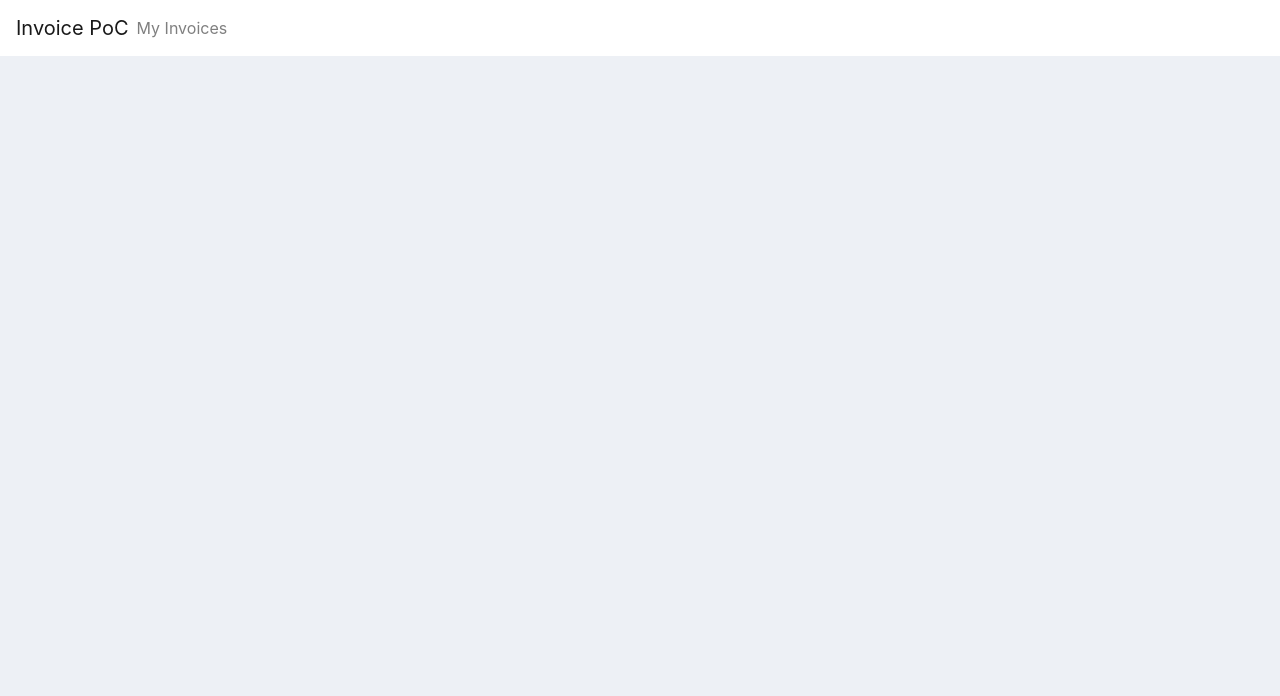
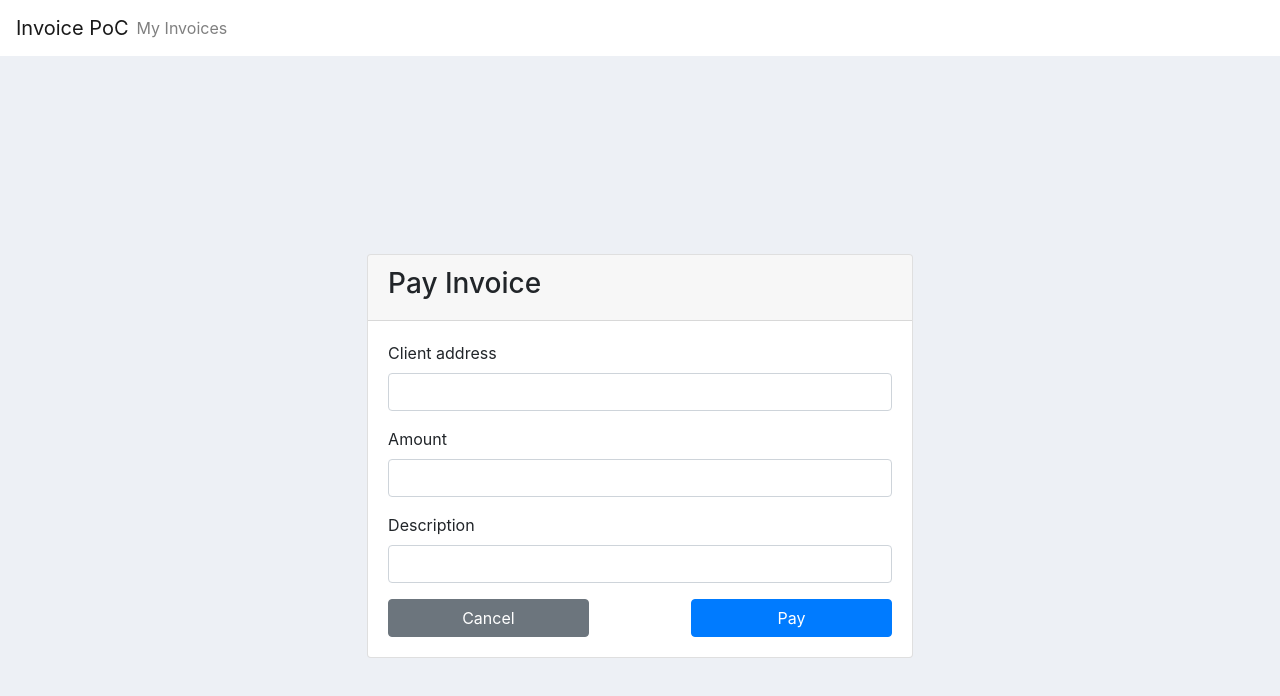
Before and after one commit to LiskArchive/lisk-sdk-examples, a React (Create React App) app in the folder invoice/client/: page /pay-invoice in a window 1280 px wide. Shown: the top 696 px of the page. Built offline with nearby package versions, Linux system fonts and the light colour scheme.

Commit message:
:seedling: Create PayInvoicePage

```diff
--- a/invoice/client/src/components/App.js
+++ b/invoice/client/src/components/App.js
@@ -5,6 +5,7 @@ import { BrowserRouter as Router, Route } from 'react-router-dom';
 import SignInPage from './SignInPage';
 import InvoicesPage from './InvoicesPage';
 import SendInvoicePage from './SendInvoicePage';
+import PayInvoicePage from './PayInvoicePage';
 import Header from './Header';
 import './App.css';
 
@@ -19,6 +20,7 @@ function App() {
               <Route path="/" exact component={SignInPage} />
               <Route path="/invoices" component={InvoicesPage} />
               <Route path="/send-invoice" component={SendInvoicePage} />
+              <Route path="/pay-invoice" component={PayInvoicePage} />
             </Col>
           </Row>
         </Grid>
--- a/invoice/client/src/components/InvoicesPage.js
+++ b/invoice/client/src/components/InvoicesPage.js
@@ -66,7 +66,13 @@ function InvoicesPage({ location }) {
                       <td>{date}</td>
                       <td>{details}</td>
                       <td>{amount}</td>
-                      <td>{paidStatus ? 'Paid' : 'Not paid'}</td>
+                      <td>{paidStatus ?
+                        'Paid' :
+                        <Link to={`/pay-invoice?address=${address}&amount=${amount}`}>
+                          <Button>Pay</Button>
+                        </Link>
+                        }
+                      </td>
                     </tr>
                   ))}
               </tbody>
--- /dev/null
+++ b/invoice/client/src/components/PayInvoicePage.js
@@ -0,0 +1,157 @@
+import {
+  Button,
+  Form, FormGroup, Label, Input, FormFeedback,
+  Card, CardHeader, CardBody,
+} from 'reactstrap';
+import { FontAwesomeIcon } from '@fortawesome/react-fontawesome';
+import { Link } from 'react-router-dom';
+import { Row, Col } from 'react-flexbox-grid';
+import { faCheck, faTimes, faCircleNotch } from '@fortawesome/free-solid-svg-icons';
+import PropTypes from 'prop-types';
+import React from 'react';
+
+function PayInvoicePage({ location }) {
+  const inputs = {
+    address: {
+      label: 'Client address',
+      isValid: value => value.match(/^[1-9]\d{0,19}L$/),
+    },
+    amount: {
+      label: 'Amount',
+      isValid: value => value.match(/^\d+(\.\d{1,8})?$/),
+    },
+    description: {
+      label: 'Description',
+      isValid: () => true,
+    },
+  };
+
+  const [state, setState] = React.useState({
+    inputs: Object.keys(inputs).reduce((accumulator, key) => {
+      accumulator[key] = { // eslint-disable-line no-param-reassign
+        value: new URLSearchParams(location.search).get(key) || '',
+        error: '',
+      };
+      return accumulator;
+    }, {}),
+    isSent: false,
+  });
+
+  const onInputChange = (inputName, event) => {
+    const { value } = event.target;
+    setState({
+      inputs: {
+        ...state.inputs,
+        [inputName]: {
+          value,
+          error: inputs[inputName].isValid(value) ? '' : 'Invalid value',
+        },
+      },
+    });
+  };
+
+  const isFormValid = () => (
+    !Object.values(state.inputs).find(({ error }) => error)
+  );
+
+  const onPayClick = () => {
+    setState({
+      sentStatus: {
+        pending: true,
+        header: 'Sending...',
+        icon: faCircleNotch,
+      },
+    });
+    setTimeout(() => {
+      if (isFormValid()) {
+        setState({
+          sentStatus: {
+            sucess: true,
+            header: 'Payment Success',
+            icon: faCheck,
+            message: 'Your payment was sucesfully sent and will be processed by the blockchanin soon.',
+          },
+        });
+      } else {
+        setState({
+          sentStatus: {
+            sucess: false,
+            header: 'Payment Failed',
+            icon: faTimes,
+            message: 'Sending paiment failed. Please try again.',
+          },
+        });
+      }
+    }, 1000);
+  };
+
+  const { sentStatus } = state;
+
+  return (
+    <Row start="xs">
+      <Col xs={12} mdOffset={1} md={10} lgOffset={2} lg={8}>
+        {!sentStatus ?
+          <Card>
+            <CardHeader>
+              <h3>Pay Invoice</h3>
+            </CardHeader>
+            <CardBody>
+              <Form>
+                {Object.entries(inputs).map(([key, { label }]) => (
+                  <FormGroup key={key}>
+                    <Label for={key}>{label}</Label>
+                    <Input
+                      type="text"
+                      id={key}
+                      value={state.inputs[key].value}
+                      invalid={state.inputs[key].error !== ''}
+                      onChange={event => onInputChange(key, event)}
+                    />
+                    <FormFeedback>{state.inputs[key].error}</FormFeedback>
+                  </FormGroup>
+              ))}
+                <Row between="xs">
+                  <Col xs={5}>
+                    <Link to="/invoices?showData">
+                      <Button block>Cancel</Button>
+                    </Link>
+                  </Col>
+                  <Col xs={5}>
+                    <Button color="primary" onClick={onPayClick} block>Pay</Button>
+                  </Col>
+                </Row>
+              </Form>
+            </CardBody>
+          </Card> :
+          <Row center="xs">
+            <Col>
+              <h1>{sentStatus.header}</h1>
+              <FontAwesomeIcon icon={sentStatus.icon} spin={sentStatus.pending} size="6x" />
+              <p>{sentStatus.message}</p>
+              { sentStatus.pending ?
+                null :
+                <Link to="/invoices?showData">
+                  <Button color="primary" block>Go to My Invoices</Button>
+                </Link>
+              }
+            </Col>
+          </Row>
+        }
+      </Col>
+    </Row>
+  );
+}
+
+PayInvoicePage.propTypes = {
+  location: PropTypes.shape({
+    pathname: PropTypes.string.isRequired,
+  }),
+};
+
+PayInvoicePage.defaultProps = {
+  location: {
+    pathname: '',
+  },
+};
+
+export default PayInvoicePage;
```
